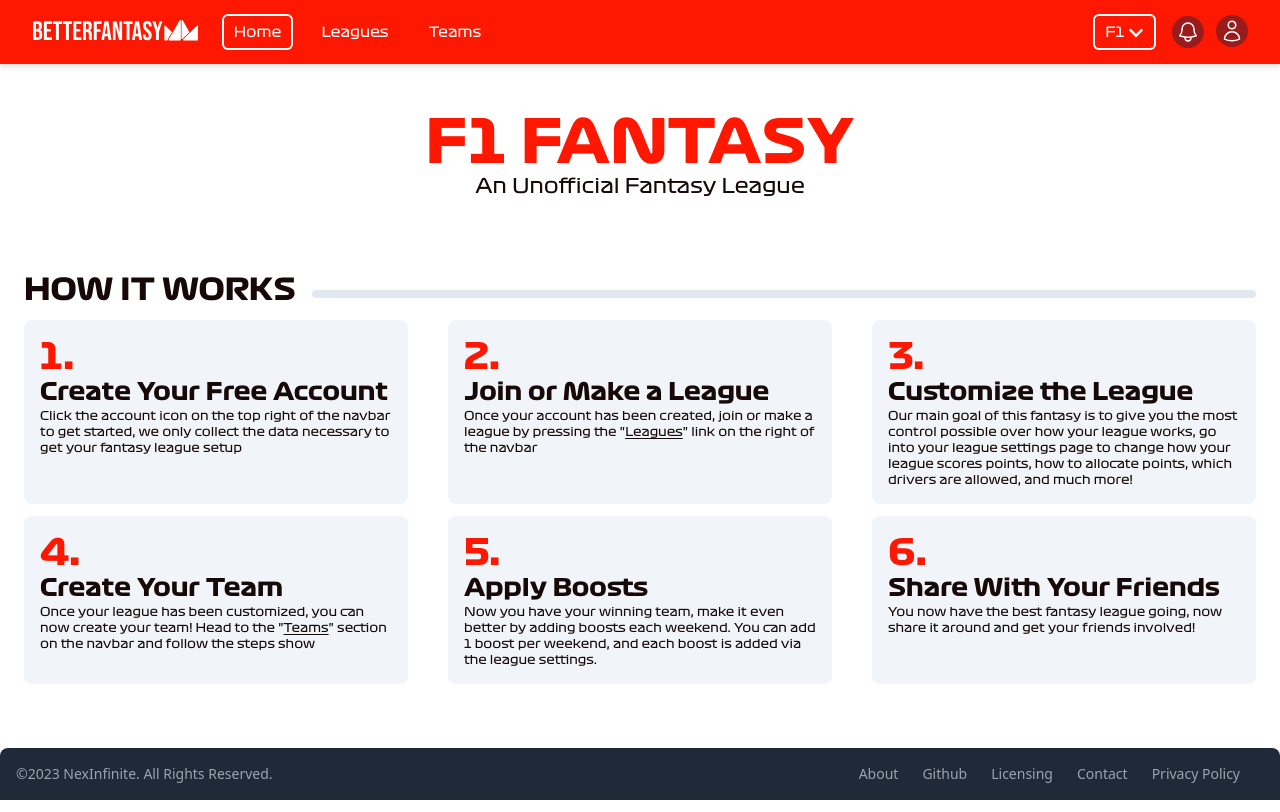
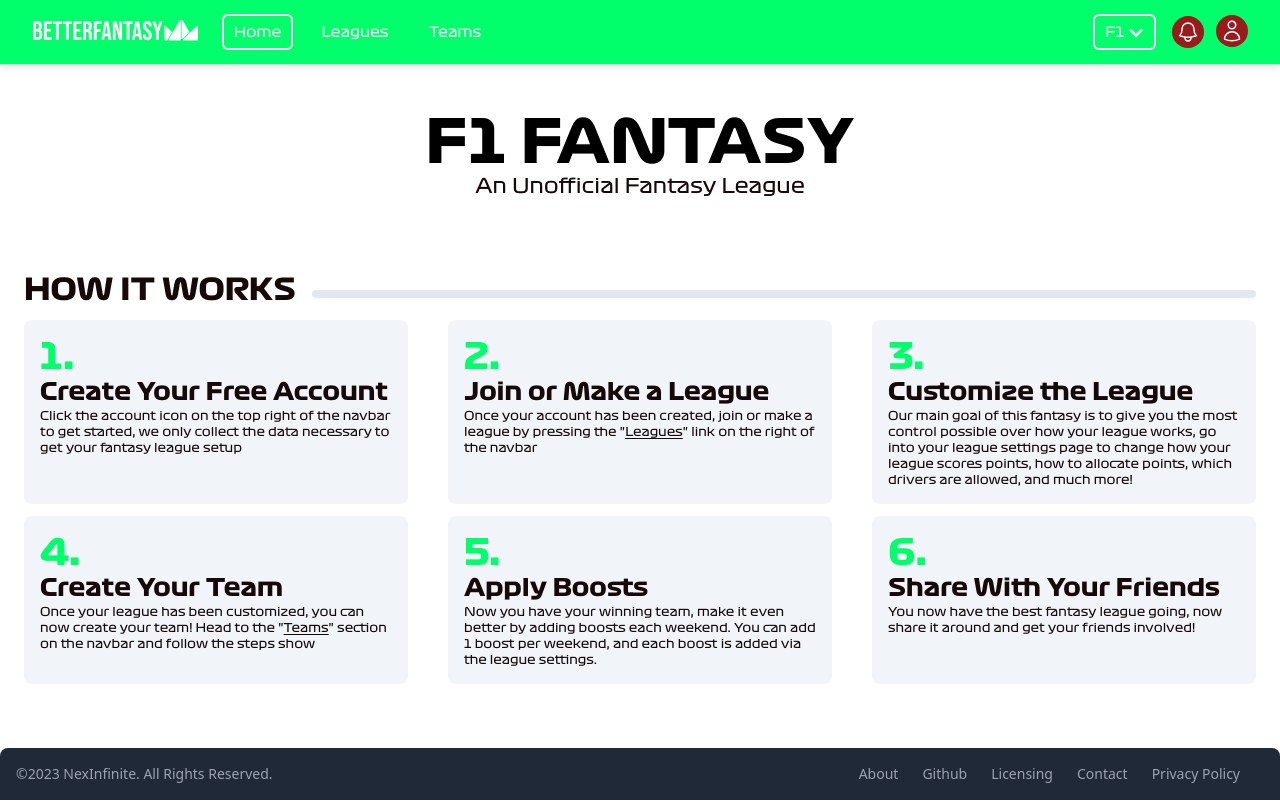
Before and after one commit to NexInfinite/BetterFantasy, a Next.js app in the folder frontend/: page /f1 in a window 1280 px wide. Built offline with nearby package versions, Linux system fonts and the light colour scheme.

Commit message:
started themes gave the fuck up this is shti fuck z fighting the fucking unt

```diff
--- a/frontend/components/navbar.js
+++ b/frontend/components/navbar.js
@@ -1,8 +1,9 @@
-import { Fragment } from 'react'
+import { Fragment, useEffect } from 'react'
 import { usePathname } from 'next/navigation'
 import { Disclosure, Menu, Transition } from '@headlessui/react'
 import { Bars3Icon, BellIcon, XMarkIcon, UserIcon } from '@heroicons/react/24/outline'
 import { FaChevronDown } from "react-icons/fa";
+import { changeTheme } from "@/utils/helper";
 import Link from "next/link"
 
 const navigation = {
@@ -33,7 +34,7 @@ function getPathRoot() {
 
 export default function NavBar() {
   return (
-    <div className="pb-6 sm:pb-12 font-theme-regular">
+    <div className="pb-6 z-50 sm:pb-12 font-theme-regular">
       <Disclosure as="nav" className="bg-main drop-shadow-md">
         {({ open }) => (
           <>
@@ -94,21 +95,21 @@ export default function NavBar() {
                       leaveFrom="transform opacity-100 scale-100"
                       leaveTo="transform opacity-0 scale-95"
                     >
-                      <Menu.Items className="absolute right-0 z-50 mt-2 w-48 origin-top-right rounded-md bg-white py-1 shadow-lg ring-1 ring-black ring-opacity-5 focus:outline-none">
+                      <Menu.Items className="absolute right-0 z-40 mt-2 w-48 origin-top-right rounded-md bg-white py-1 shadow-lg ring-1 ring-black ring-opacity-5 focus:outline-none">
                         <Menu.Item>
-                          <a href="/" className="block px-4 py-2 text-sm text-gray-700 hover:bg-gray-100">
+                          <Link href="/" className="block z-50 px-4 py-2 text-sm text-gray-700 hover:bg-gray-100" onClick={() => changeTheme("")}>
                             Home
-                          </a>
+                          </Link>
                         </Menu.Item>
                         <Menu.Item>
-                          <a href="/f1" className="block px-4 py-2 text-sm text-gray-700 hover:bg-gray-100">
+                          <Link href="/f1" className="block z-50 px-4 py-2 text-sm text-gray-700 hover:bg-gray-100" onClick={() => changeTheme("f1")}>
                             F1
-                          </a>
+                          </Link>
                         </Menu.Item>
                         <Menu.Item>
-                          <a href="/valorant" className="block px-4 py-2 text-sm text-gray-700 hover:bg-gray-100">
+                          <Link href="/valorant" className="z-50 block px-4 py-2 text-sm text-gray-700 hover:bg-gray-100" onClick={() => changeTheme("valorant")}>
                             Valorant
-                          </a>
+                          </Link>
                         </Menu.Item>
                       </Menu.Items>
                     </Transition>
--- a/frontend/pages/f1/index.js
+++ b/frontend/pages/f1/index.js
@@ -5,7 +5,7 @@ export default function F1Home() {
   return (
     <Layout title="Home" description="Better Fantasy Home">
       <div id="page-heading" className="text-center">
-        <h1 className="text-4xl text-main font-theme-bold sm:text-6xl">F1 FANTASY</h1>
+        <h1 className="text-4xl text-f1-main font-theme-bold sm:text-6xl">F1 FANTASY</h1>
         <h2 className="text-m text-dark-text font-theme-regular sm:text-xl">An Unofficial Fantasy League</h2>
       </div>
 
--- /dev/null
+++ b/frontend/styles/f1.css
@@ -0,0 +1,6 @@
+html[data-theme="f1"] {
+    --color-main: #FF1801;
+    --color-dark-text: #170908;
+    --color-light-text: #BBE4E8;
+    --color-loading-bg: #D9D9D9;
+}
--- a/frontend/styles/globals.css
+++ b/frontend/styles/globals.css
@@ -1,11 +1,22 @@
 @tailwind base;
 @tailwind components;
 @tailwind utilities;
+@import "f1.css";
+
+@layer base {
+  html {
+    --color-main: #01ff6b;
+    --color-dark-text: #170908;
+    --color-light-text: #BBE4E8;
+    --color-loading-bg: #D9D9D9;
+  }
+}
 
 body {
   scroll-behavior: smooth;
   background-color: #FFFFFF;
 }
+
 
 @font-face {
   font-family: "f1-regular";
--- /dev/null
+++ b/frontend/styles/valorant.css
@@ -0,0 +1,6 @@
+html[data-theme="f1"] {
+    --color-main: #ff01c4;
+    --color-dark-text: #170908;
+    --color-light-text: #BBE4E8;
+    --color-loading-bg: #D9D9D9;
+}
--- a/frontend/tailwind.config.js
+++ b/frontend/tailwind.config.js
@@ -9,10 +9,10 @@ module.exports = {
   theme: {
     extend: {
       colors: {
-        'main': '#FF1801',
-        'dark-text': '#170908',
-        'light-text': '#BBE4E8',
-        'loading-bg': '#D9D9D9'
+        'main': 'var(--color-main)',
+        'dark-text': 'var(--color-dark-text)',
+        'light-text': 'var(--color-light-text)',
+        'loading-bg': 'var(--color-loading-bg)'
       },
       fontFamily: {
         "theme-regular": ["f1-regular", "monospace"],
--- /dev/null
+++ b/frontend/utils/helper.ts
@@ -0,0 +1,3 @@
+export const changeTheme = (theme) => {
+    document.querySelector("html")?.setAttribute("data-theme", theme);
+};
```
